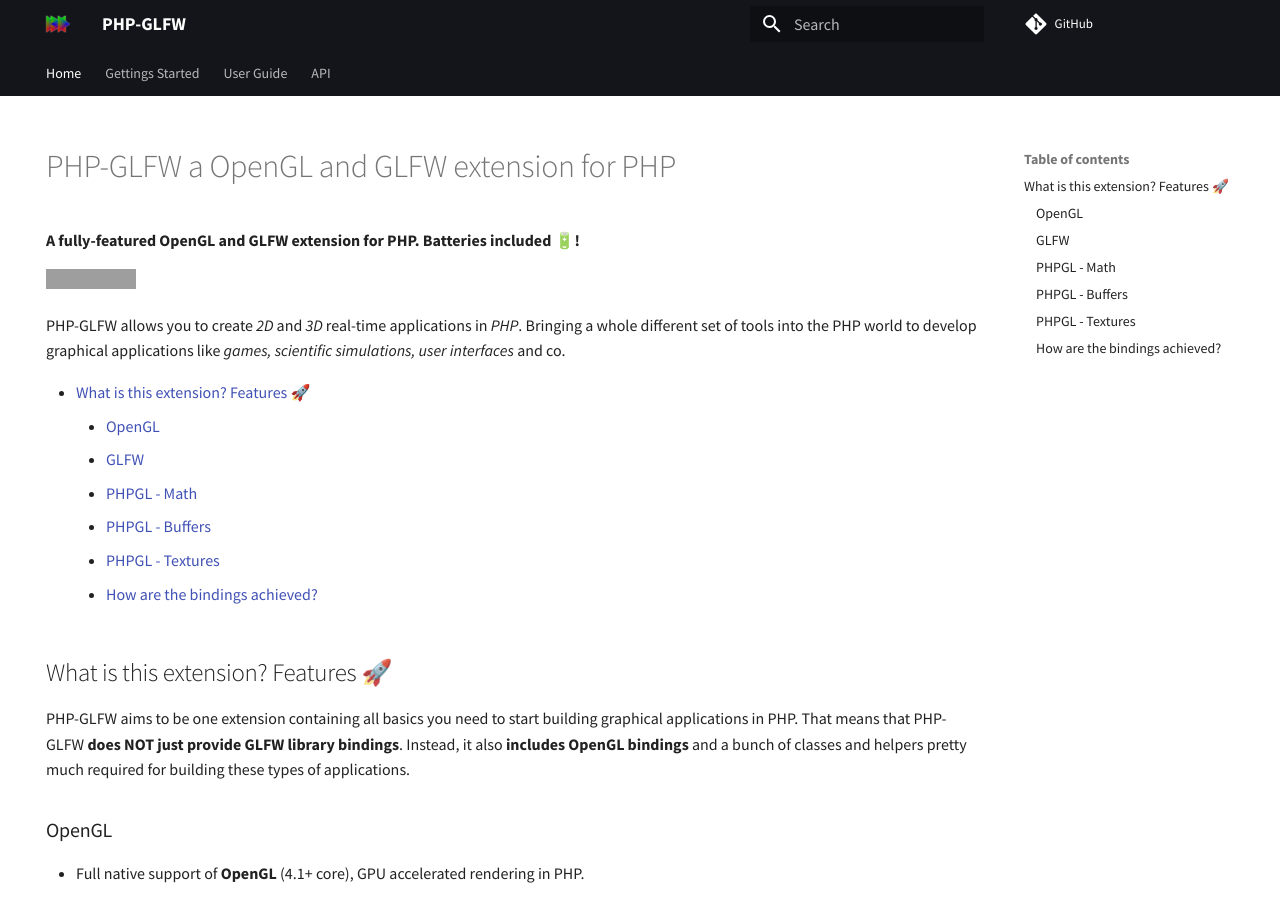
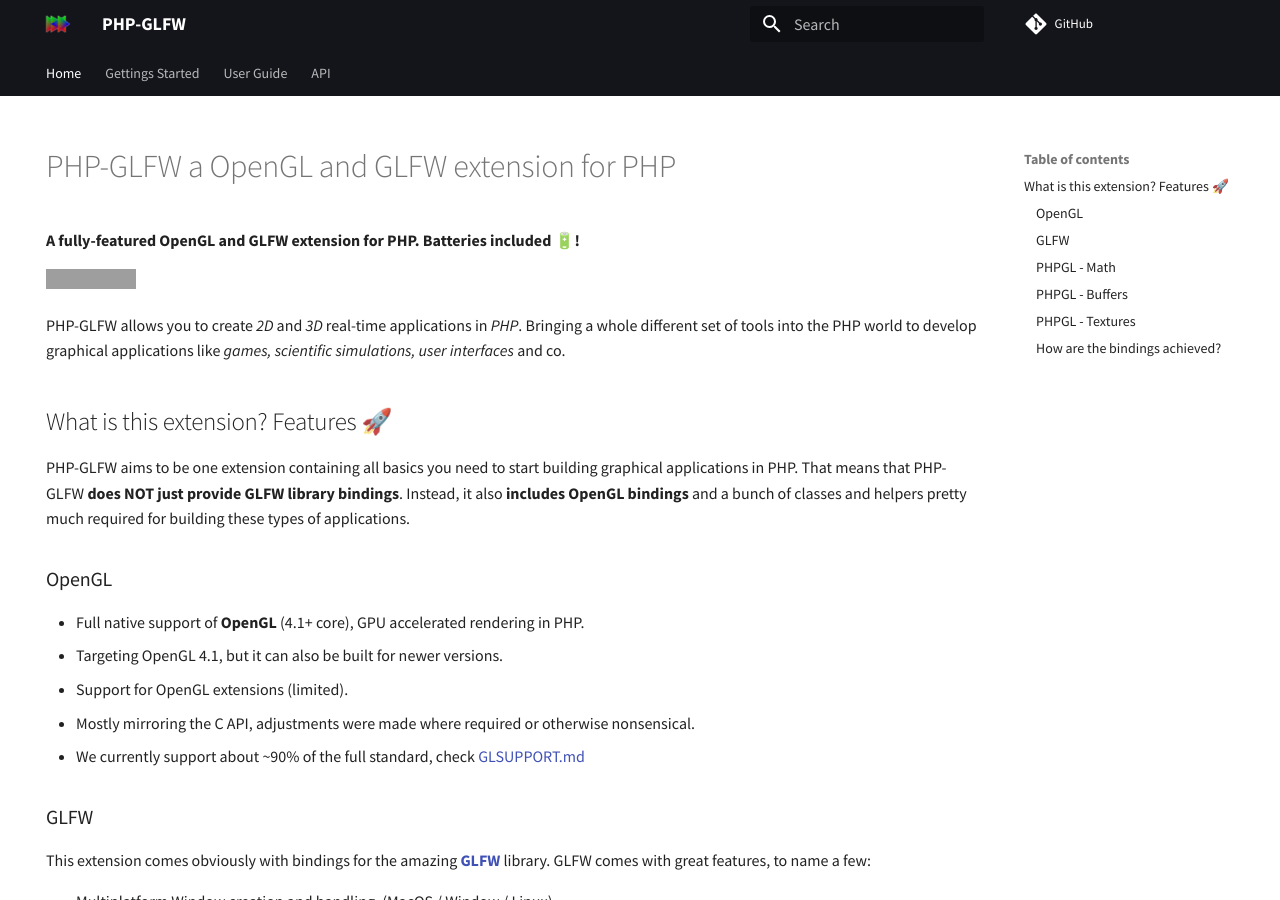
Before and after one commit to mario-deluna/php-glfw, an MkDocs documentation site: the page built from docs/index.md, in a window 1280 px wide and 900 px high. Built offline with MkDocs 1.6.1 and Material for MkDocs 9.7.7, drawn with Linux system fonts in a browser that asks for light colours; comment, search, counter and statistics services are not loaded; grey boxes are pictures that could not be loaded.

```diff
--- a/docs/index.md
+++ b/docs/index.md
@@ -10,14 +10,6 @@ hide:
 [![PHPglfw](https://github.com/mario-deluna/php-glfw/actions/workflows/build.yml/badge.svg)](https://github.com/mario-deluna/php-glfw/actions/workflows/build.yml)
 
 PHP-GLFW allows you to create _2D_ and _3D_ real-time applications in _PHP_. Bringing a whole different set of tools into the PHP world to develop graphical applications like _games, scientific simulations, user interfaces_ and co.
-
-  * [What is this extension? Features 🚀](#what-is-this-extension-features-)
-    + [OpenGL](#opengl)
-    + [GLFW](#glfw)
-    + [PHPGL - Math](#phpgl---math)
-    + [PHPGL - Buffers](#phpgl---buffers)
-    + [PHPGL - Textures](#phpgl---textures)
-    + [How are the bindings achieved?](#how-are-the-bindings-achieved)
 
 ## What is this extension? Features 🚀
 
```
Also changed, not shown: docs/getting-started/window-creation.md (+5 -0 lines), docs/getting-started/window-creation-01.png (added).
